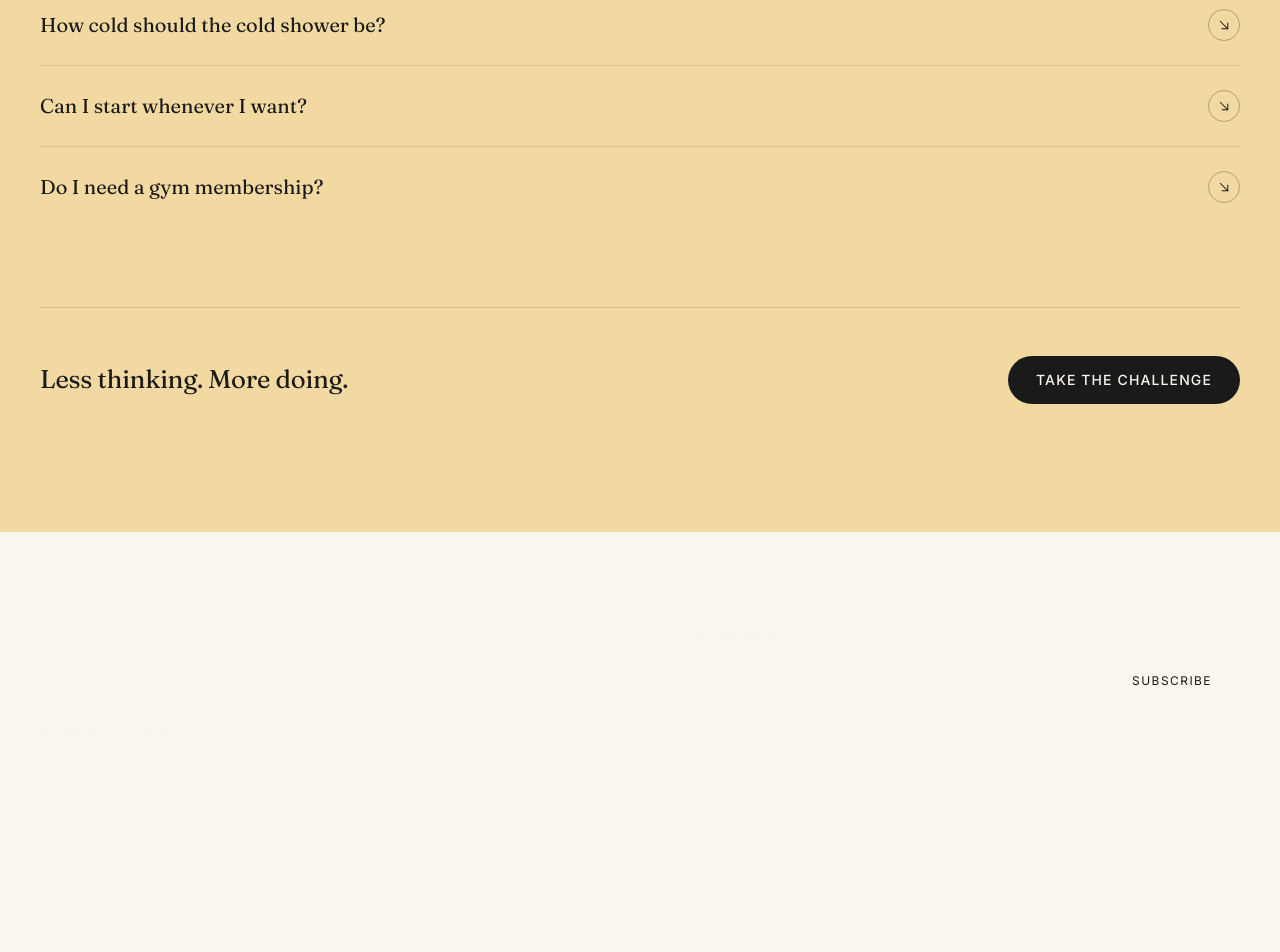
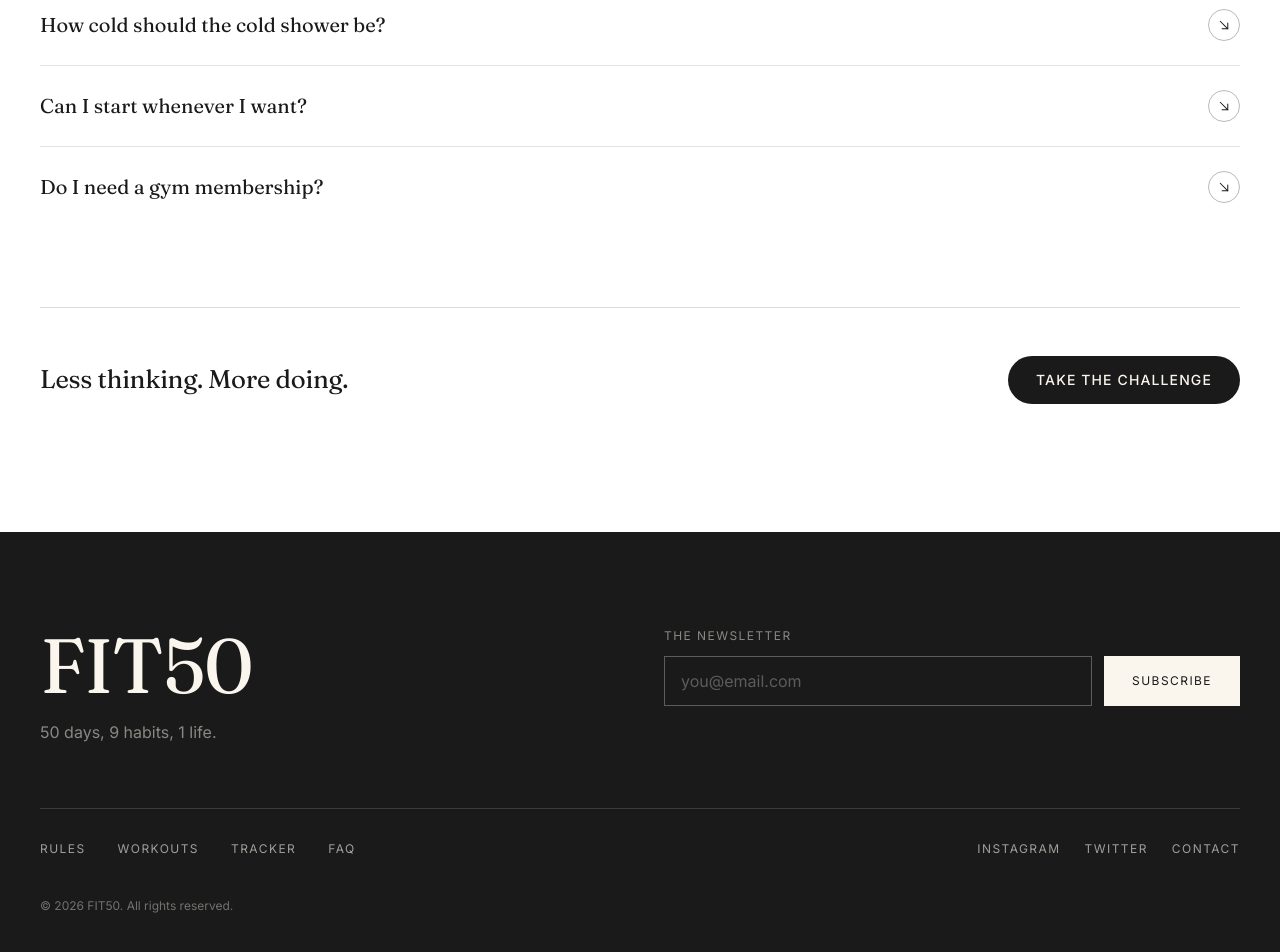
Before and after one commit to barnymurt/fit50, a Next.js app: page / in a window 1280 px wide. Shown: the part 7774-8726 px from the top of the page. Built offline with nearby package versions, Linux system fonts and the light colour scheme.

Commit message:
FAQ white background, Footer black background
- FAQ: backgroundColor #FFFFFF (was cream #F2D9A2)
- Footer: backgroundColor #1A1A1A inline, text-paper, removed
  dead tone='ink' prop

```diff
--- a/src/components/FAQ.tsx
+++ b/src/components/FAQ.tsx
@@ -35,7 +35,7 @@ export default function FAQ() {
     <Section
       id="faq"
       className="relative text-ink overflow-hidden pt-40 md:pt-56"
-      style={{ backgroundColor: '#F2D9A2' }}
+      style={{ backgroundColor: '#FFFFFF' }}
     >
       <h2 className="sr-only">Frequently asked questions</h2>
 
--- a/src/components/Footer.tsx
+++ b/src/components/Footer.tsx
@@ -19,7 +19,12 @@ export default function Footer() {
   };
 
   return (
-    <Section as="footer" tone="ink" className="py-20 md:py-24" contained>
+    <Section
+      as="footer"
+      className="text-paper py-20 md:py-24"
+      contained
+      style={{ backgroundColor: '#1A1A1A' }}
+    >
       <div className="grid grid-cols-1 md:grid-cols-12 gap-12 mb-16">
         <div className="md:col-span-5">
           <h2 className="font-display text-display-2 text-paper leading-none">
```
